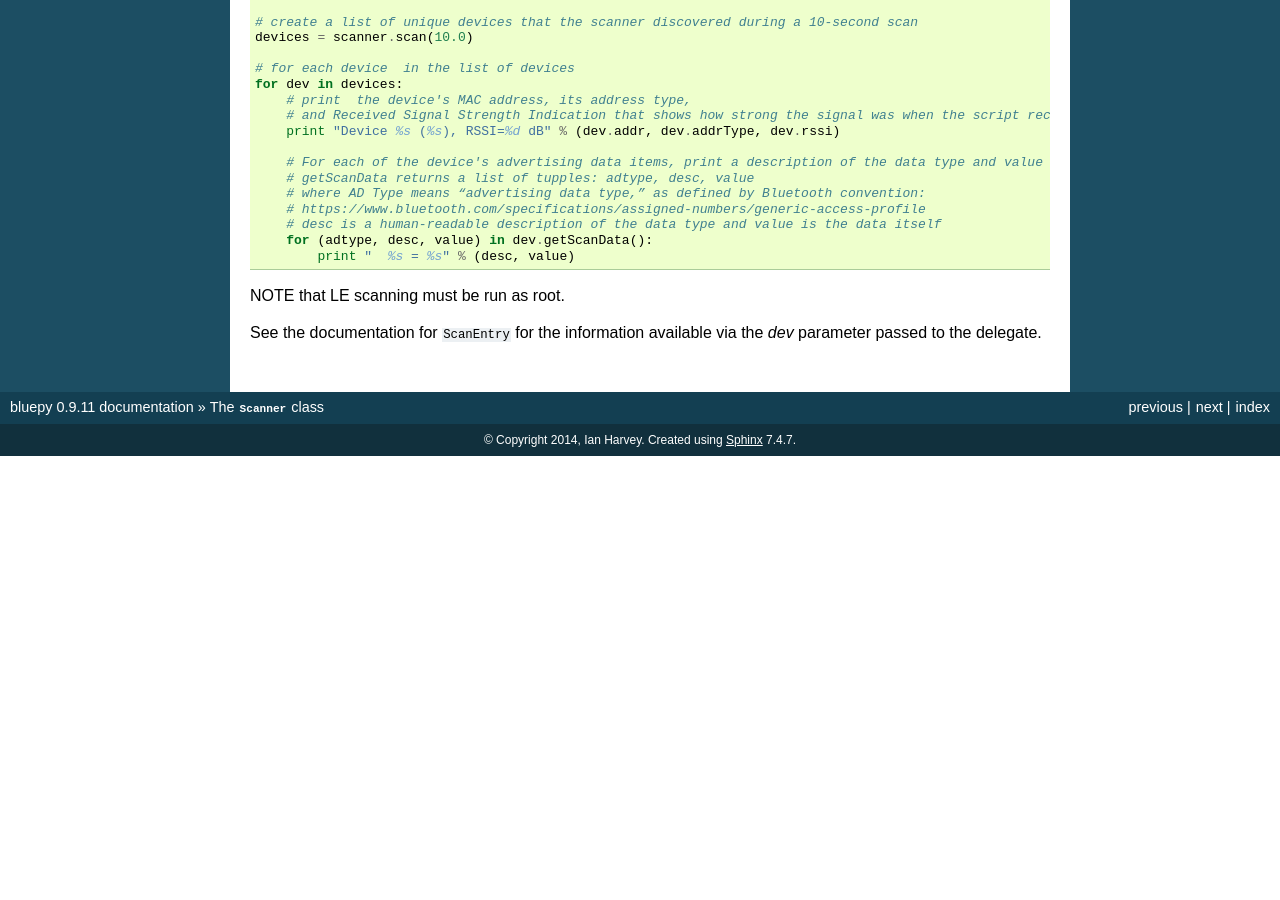
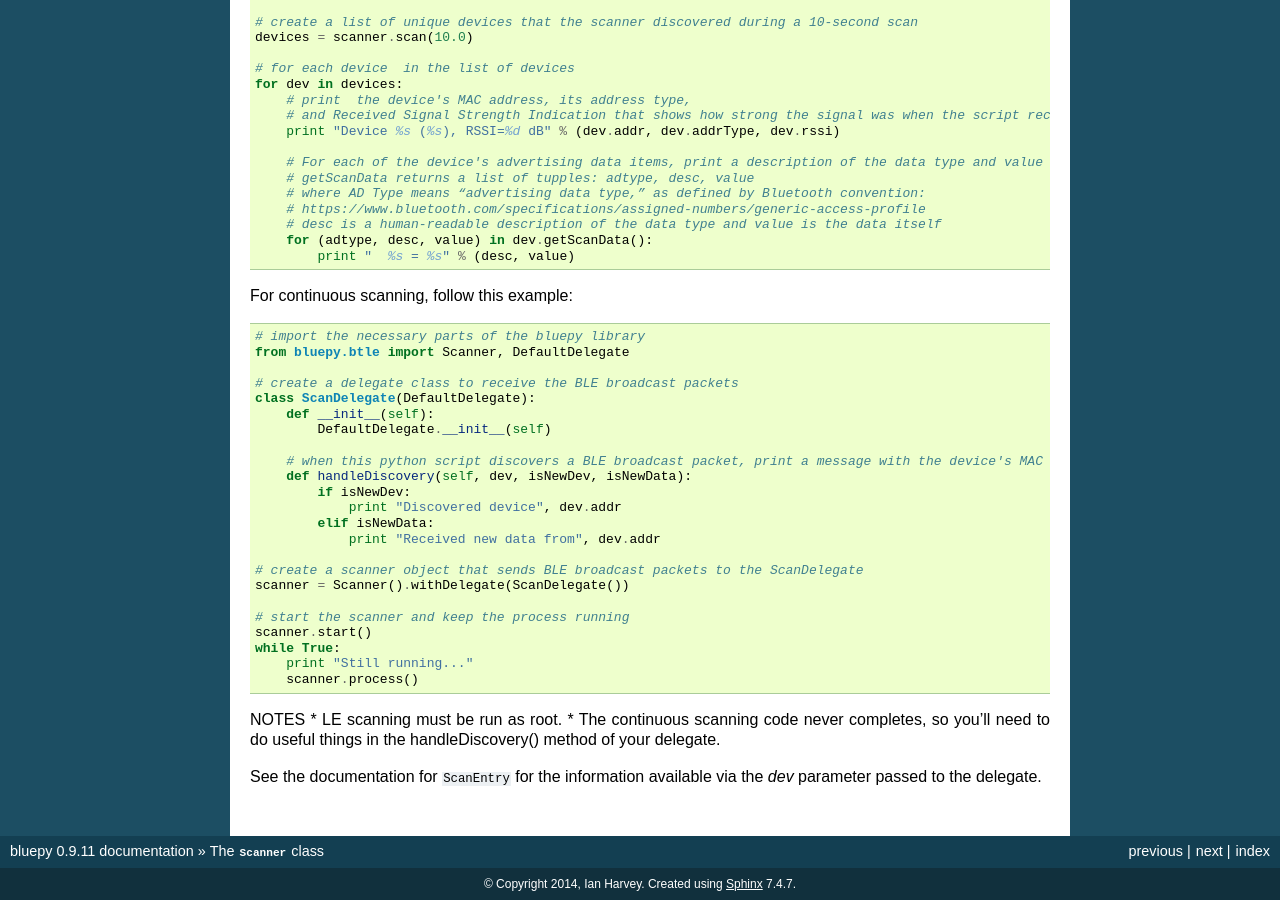
Before and after one commit to IanHarvey/bluepy, a Sphinx documentation site: the page built from docs/scanner.rst, in a window 1280 px wide and 900 px high, scrolled down 1348 px. Built offline with Sphinx 7.4.7, drawn with Linux system fonts in a browser that asks for light colours; pages that are not in the unit, such as notebooks, are missing from menus; before the commit the page ends 1804 px from its top, so only the background shows below that; some of the changed text lies outside the part shown.

Commit message:
Added sample code for continuous scanning

```diff
--- a/docs/scanner.rst
+++ b/docs/scanner.rst
@@ -69,7 +69,7 @@ Instance Methods
 Sample code
 -----------
 
-Basic code to run a LE device scan follows this example::
+Basic code to run a LE device scan for 10 seconds follows this example::
 
     # import the necessary parts of the bluepy library
     from bluepy.btle import Scanner, DefaultDelegate
@@ -106,7 +106,37 @@ Basic code to run a LE device scan follows this example::
         for (adtype, desc, value) in dev.getScanData():
             print "  %s = %s" % (desc, value)
 
-NOTE that LE scanning must be run as root.
+
+For continuous scanning, follow this example::
+
+    # import the necessary parts of the bluepy library
+    from bluepy.btle import Scanner, DefaultDelegate
+
+    # create a delegate class to receive the BLE broadcast packets
+    class ScanDelegate(DefaultDelegate):
+        def __init__(self):
+            DefaultDelegate.__init__(self)
+
+        # when this python script discovers a BLE broadcast packet, print a message with the device's MAC address
+        def handleDiscovery(self, dev, isNewDev, isNewData):
+            if isNewDev:
+                print "Discovered device", dev.addr
+            elif isNewData:
+                print "Received new data from", dev.addr
+
+    # create a scanner object that sends BLE broadcast packets to the ScanDelegate
+    scanner = Scanner().withDelegate(ScanDelegate())
+
+    # start the scanner and keep the process running
+    scanner.start()
+    while True:
+        print "Still running..."
+        scanner.process()
+
+
+NOTES
+* LE scanning must be run as root.
+* The continuous scanning code never completes, so you'll need to do useful things in the handleDiscovery() method of your delegate.
 
 See the documentation for ``ScanEntry`` for the information available via the *dev*
 parameter passed to the delegate.
```
